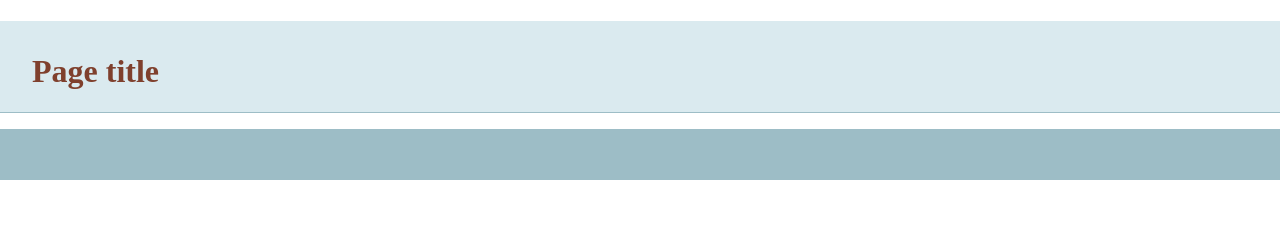
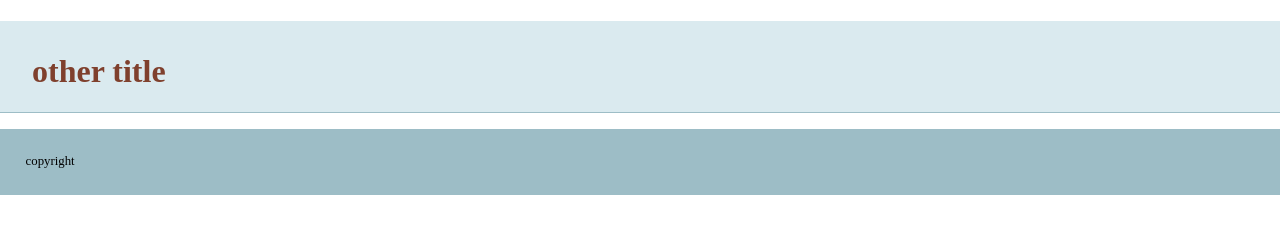
Before and after one commit to Bunkerman13/git-basics, a plain HTML site: page index.html in a window 1280 px wide. Drawn offline with nearby package versions, Linux system fonts and the light colour scheme.

Commit message:
added more info to templates

```diff
--- a/index.html
+++ b/index.html
@@ -14,13 +14,13 @@
     </head>
     <body>
     <header>
-	<h1>Page title</h1>
+	<h1>other title</h1>
     </header>
     <nav id="pageNav">
     </nav>
     <main>
     </main>
-    <footer>
+    <footer>copyright
     </footer>
         <script>
 //use the modernizr load to load up external scripts. This will load the scripts asynchronously, but the order listed matters. Although it will load all scripts in parallel, it will execute them in the order listed
```
